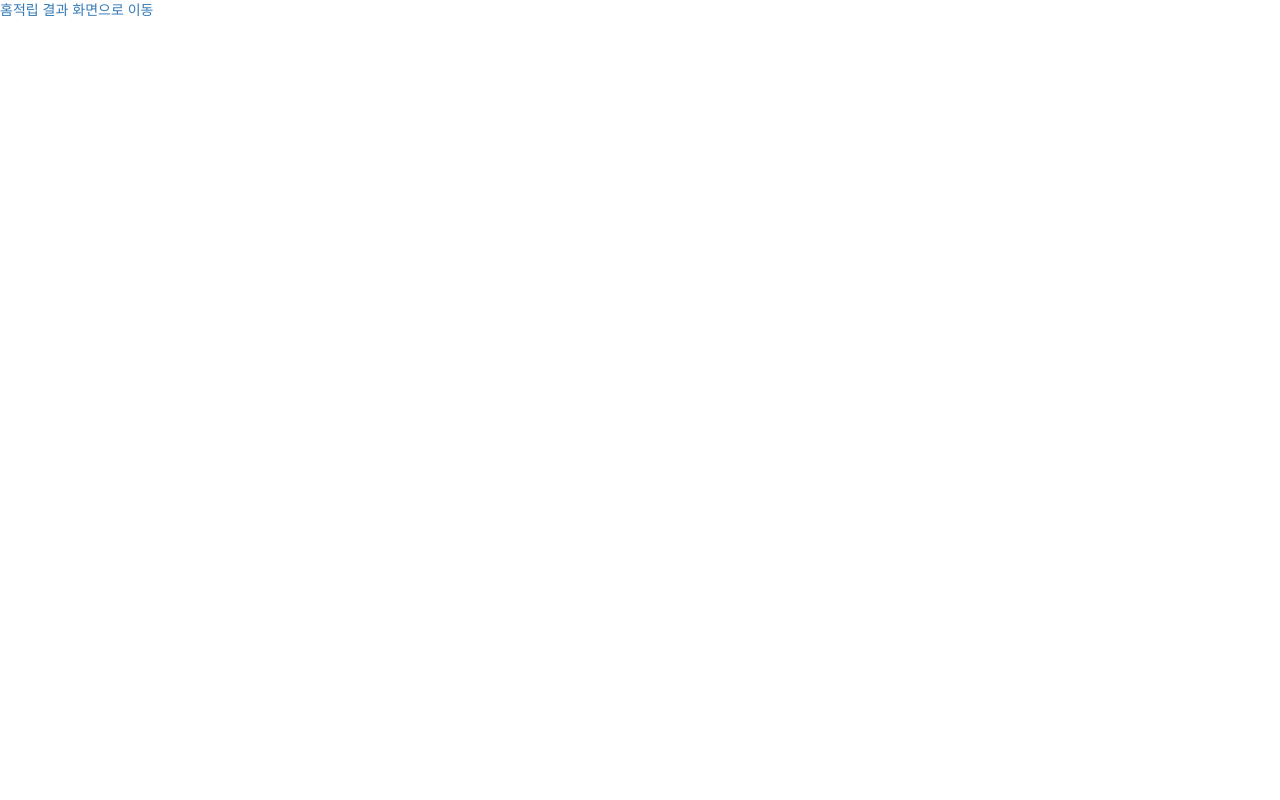
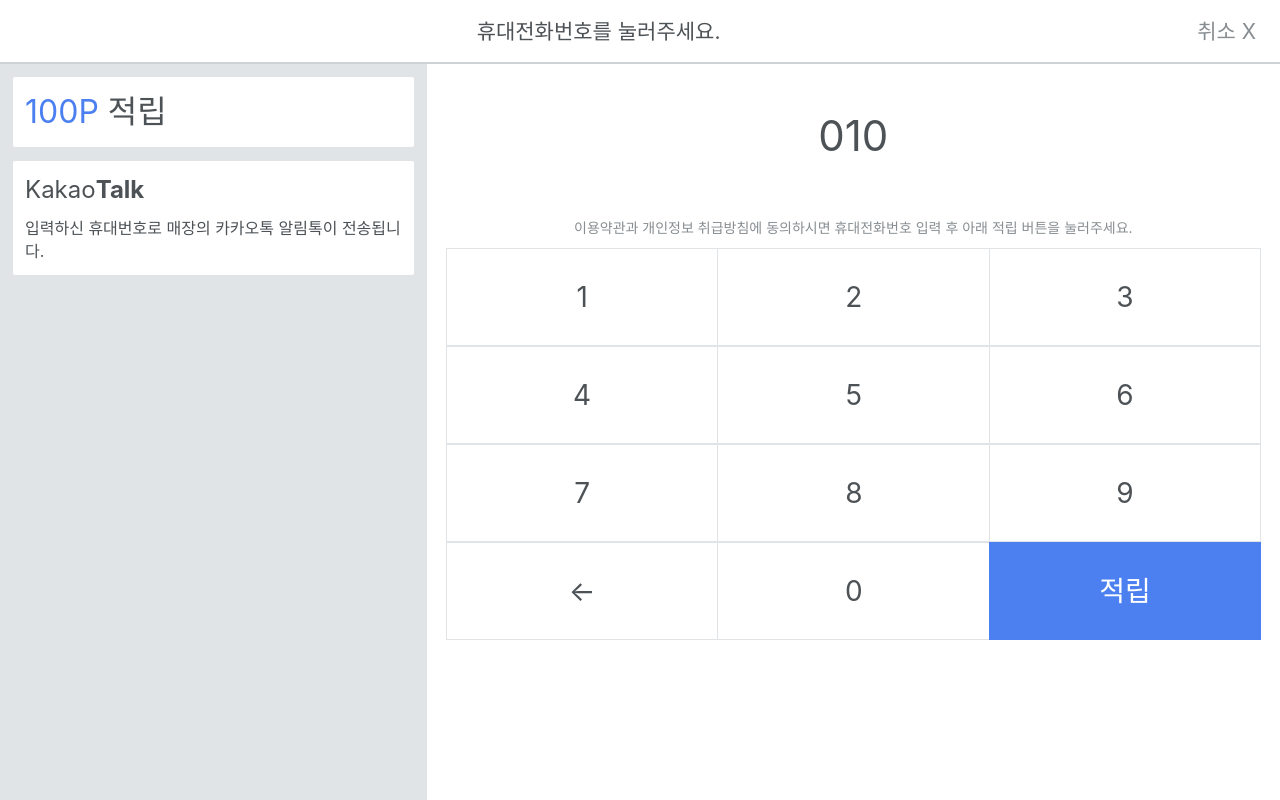
Before and after one commit to developeon/dodo-point, a React (Create React App) app: page /enter in a window 1280 px wide. Built offline with nearby package versions, Linux system fonts and the light colour scheme; a web font is replaced by a local one.

Commit message:
Enter 페이지 구현

```diff
--- a/src/components/Enter.css
+++ b/src/components/Enter.css
@@ -0,0 +1,88 @@
+.alter {
+    text-align: center;
+    border-bottom: 2px solid #ced3d6;
+    height: 8vh;
+    line-height: 8vh;
+    font-size:1.5em;
+}
+
+.back {
+    float: right;
+    margin-right: 24px;
+}
+
+.back-link, .back-link:hover {
+    text-decoration: none;
+    color: #878d91;
+}
+
+/* left side box */
+.info-box {
+    background-color: #e1e4e6;
+    padding: 12px;
+    height: 92vh;
+}
+
+.info-box div {
+    background-color: #ffffff;
+    border: 1px solid #e1e4e6;
+    border-radius: 3px;
+    margin-bottom: 12px;
+    padding: 12px;
+}
+
+/* right size box*/
+.keypad-box {
+    text-align: center;
+    height: 92vh;
+}
+
+.input {
+    font-size: 3em;
+    padding: 1em;
+}
+
+.terms {
+    font-size: 1em;
+    color: #878d91;
+}
+
+.keypad-group button {
+    width: 33%;
+    background-color: #ffffff;
+    border: 1px solid #e1e4e6;
+    padding: 1em;
+    outline: none;
+    font-size: 2em;
+}
+.keypad-group button:not(:last-child) {
+    border-right: none; /* Prevent double borders */
+}
+
+.keypad-group button:hover {
+    background-color: #f1f5f5;
+}
+
+#save-button {
+    background-color: #4c80f1;
+    border: 1px solid  #4c80f1;
+    color: #ffffff;
+}
+
+#save-button:hover {
+    background-color: #2c5ae9;
+    border: 1px solid  #2c5ae9;
+}
+
+/* For responsive page */
+@media (max-width: 992px) {
+    .col-xs-6, .col-md-8 {
+        width: 100%;
+        padding:12px;
+    }
+
+    .col-xs-6 {
+        overflow:hidden;
+        height:auto;
+    }
+}
--- a/src/components/Enter.js
+++ b/src/components/Enter.js
@@ -1,14 +1,97 @@
 import React, { Component } from 'react';
 import './Enter.css';
 import { Link } from 'react-router-dom';
+import { Grid, Row, Col } from 'react-bootstrap';
 
 class Enter extends Component {
+  state = {
+    phone: '010'
+  }
+
+  handleChange = (e) => {
+    if(this.state.phone.length > 12) {
+      alert("휴대전화 전화번호의 길이를 초과했습니다.");
+      return;
+    }
+    if (this.state.phone.length === 3 || this.state.phone.length === 8) {
+      this.setState({
+        phone : this.state.phone.concat("-").concat(e.target.value)
+      });
+    } else {
+      this.setState({
+        phone : this.state.phone.concat(e.target.value)
+      });
+    }
+  }
+
+  handleRemove = () => {
+    this.setState({
+      phone : this.state.phone.slice(0,-1)
+    });
+  }
+
+  handleSubmit = () => {
+    const { phone } = this.state;
+    const prevPoint = localStorage.getItem(phone) ? localStorage.getItem(phone) : 0;
+    const nextPoint = Number.parseInt(prevPoint) + 100;
+    localStorage.setItem(phone, nextPoint);
+    this.props.history.push('/result?phone=' + this.state.phone);
+  }
+
   render() {
+    const { phone } = this.state;
     return (
-      <div>
-        <Link to="/">홈</Link>
-        <Link to="/result">적립 결과 화면으로 이동</Link>
-      </div>
+      <Grid fluid>
+        <Row>
+          <div className="alter">
+            휴대전화번호를 눌러주세요.
+            <div className="back"><Link to="/" className="back-link">취소 X</Link></div>
+          </div>
+
+        </Row>
+        <Row>
+          <Col className="info-box" xs={6} md={4}>
+            <div>
+              <font size="6">
+                <font color="#4c80f1">100P</font> 적립
+              </font>
+            </div>
+            <div>
+              <font size="5">
+                Kakao<strong>Talk</strong>
+              </font>
+              <p/>
+              <font size="3">입력하신 휴대번호로 매장의 카카오톡 알림톡이 전송됩니다.</font>
+            </div>
+          </Col>
+          <Col className="keypad-box" xs={12} md={8}>
+              <div className="phone-box">
+                <p className="input">{phone}</p>
+                <p className="terms">이용약관과 개인정보 취급방침에 동의하시면 휴대전화번호 입력 후 아래 적립 버튼을 눌러주세요.</p>
+              </div>
+              <div className="keypad-group">
+                <button onClick={this.handleChange} value="1">1</button>
+                <button onClick={this.handleChange} value="2">2</button>
+                <button onClick={this.handleChange} value="3">3</button>
+              </div>
+              <div className="keypad-group">
+                <button onClick={this.handleChange} value="4">4</button>
+                <button onClick={this.handleChange} value="5">5</button>
+                <button onClick={this.handleChange} value="6">6</button>
+              </div>
+              <div className="keypad-group">
+                <button onClick={this.handleChange} value="7">7</button>
+                <button onClick={this.handleChange} value="8">8</button>
+                <button onClick={this.handleChange} value="9">9</button>
+              </div>
+              <div className="keypad-group">
+                <button onClick={this.handleRemove}>&larr;</button>
+                <button onClick={this.handleChange} value="0">0</button>
+                <button id="save-button" onClick={this.handleSubmit}>적립</button>
+              </div>
+          </Col>
+      </Row>
+      </Grid>
     );
   }
 }
--- a/src/index.css
+++ b/src/index.css
@@ -6,6 +6,9 @@ body {
     sans-serif;
   -webkit-font-smoothing: antialiased;
   -moz-osx-font-smoothing: grayscale;
+  box-sizing: border-box;
+  color: #4d5256;
+  min-width: 386px;
 }
 
 code {
```
